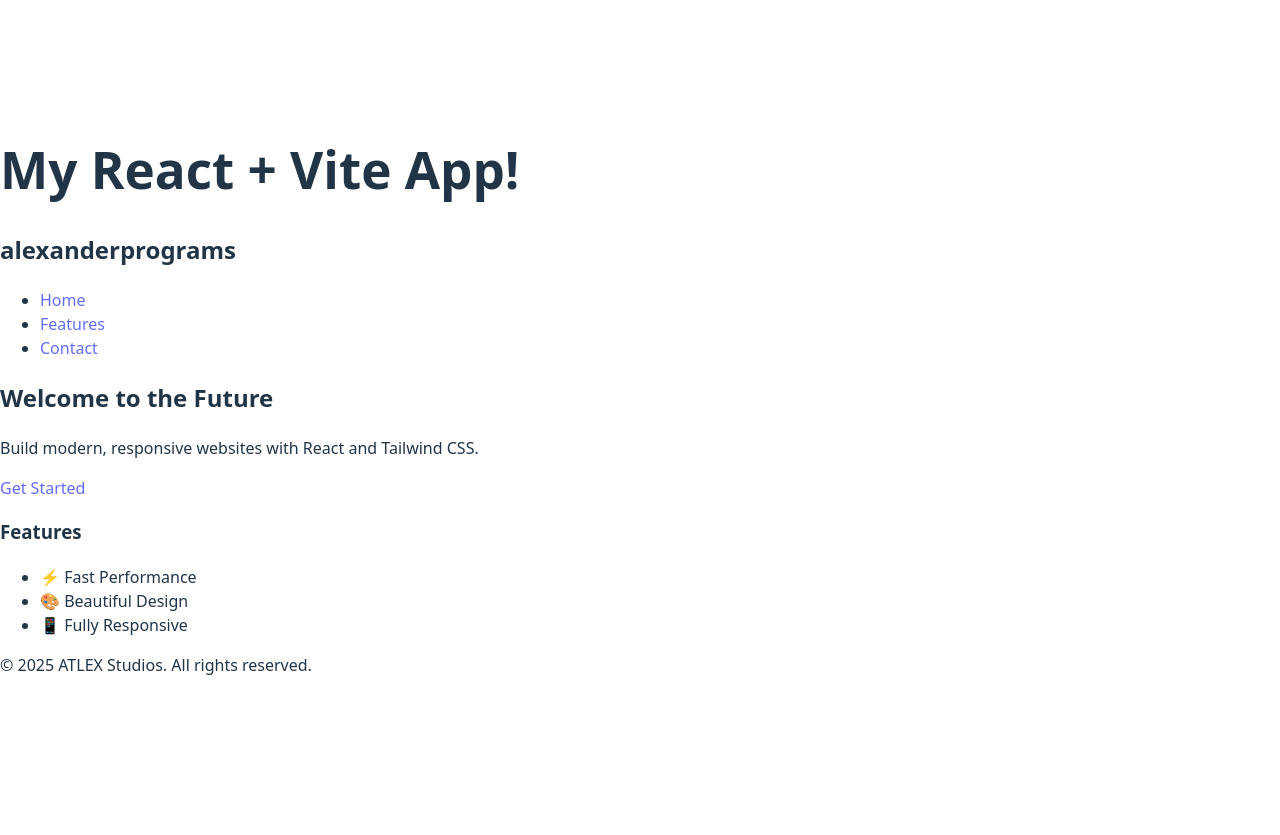
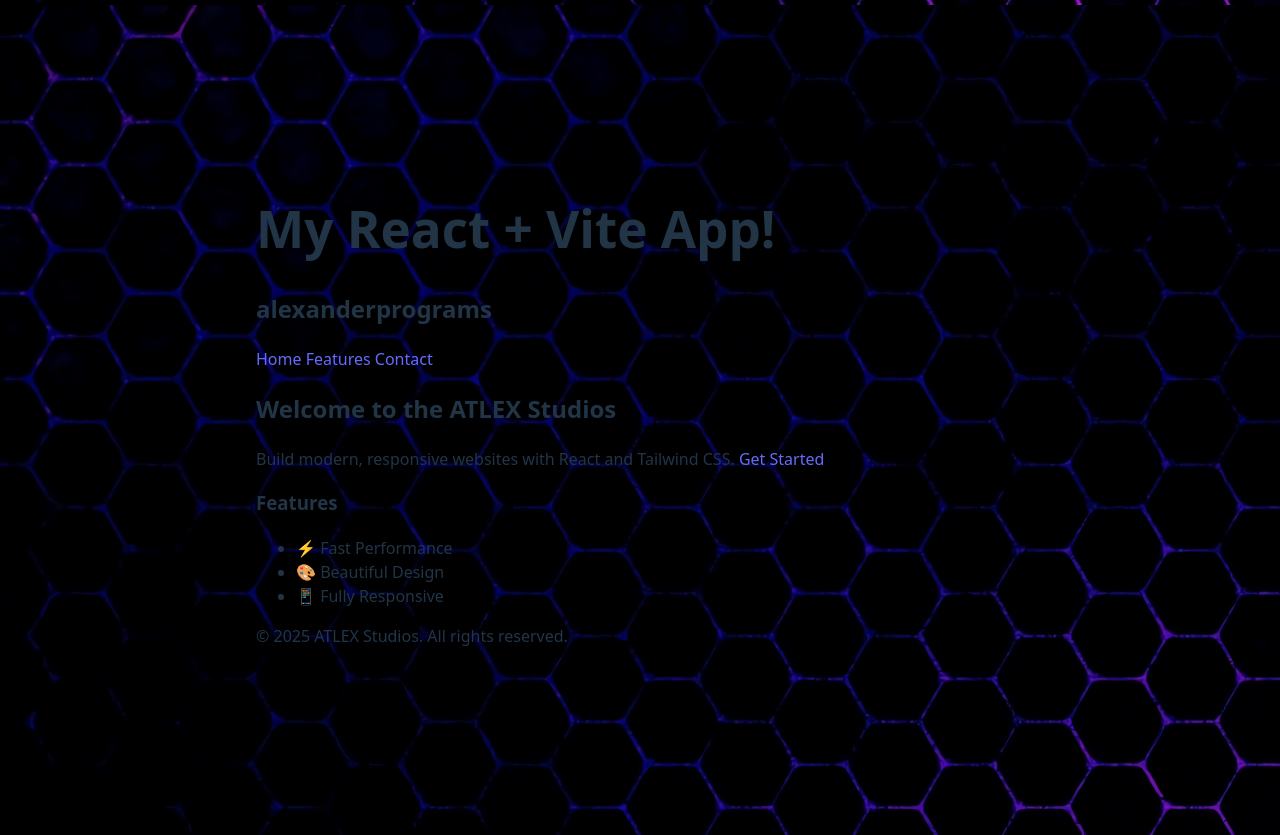
Before and after one commit to alexanderprograms/mynewapp, a React (Vite) app: page / in a window 1280 px wide. Before the commit the page ends 800 px from the top, so only its background shows below. Built offline with nearby package versions, Linux system fonts and the light colour scheme.

Commit message:
added background image

```diff
--- a/src/App.jsx
+++ b/src/App.jsx
@@ -6,12 +6,12 @@ import Footer from './components/Footer';
 function App() {
   return (
 
-    <div className="min-h-screen bg-gray-100 flex items-center justify-center p-4">
+    <div className="App">
       <Header />
       <Hero />
       <Features />
       <Footer />
-      </div>
+    </div>
 
   );
 }
--- a/src/components/Header.jsx
+++ b/src/components/Header.jsx
@@ -5,11 +5,9 @@ function Header() {
       <h1>My React + Vite App!</h1>
       <h2>alexanderprograms</h2>
       <nav>
-        <ul>
-          <li><a href="#">Home</a></li>
-          <li><a href="#">Features</a></li>
-          <li><a href="#">Contact</a></li>
-        </ul>
+          <a href="#">Home </a>
+          <a href="#">Features </a>
+          <a href="#">Contact </a>
       </nav>
     </header>
   );
--- a/src/components/Hero.jsx
+++ b/src/components/Hero.jsx
@@ -1,9 +1,9 @@
 function Hero() {
   return (
     <section>
-      <h2>Welcome to the Future</h2>
-      <p>Build modern, responsive websites with React and Tailwind CSS.</p>
-      <a href="#">Get Started</a>
+      <h2>Welcome to the ATLEX Studios</h2>
+      <p>Build modern, responsive websites with React and Tailwind CSS. <a href="#">Get Started</a> </p>
+
     </section>
   );
 }
--- a/src/index.css
+++ b/src/index.css
@@ -8,10 +8,13 @@
   line-height: 1.5;
   font-weight: 400;
 
+  margin-top: 5px;
+  margin-bottom: 10px;
+
   color-scheme: light dark;
   color: rgba(255, 255, 255, 0.87);
   background-color: #242424;
-
+  background-image: url('/background.jpg');
   font-synthesis: none;
   text-rendering: optimizeLegibility;
   -webkit-font-smoothing: antialiased;
@@ -28,11 +31,16 @@ a:hover {
 }
 
 body {
-  margin: 0;
+  margin-top: 10px;
+  margin-left: 20%;
+  margin-right: 20%;
+  margin-bottom: 10px;
   display: flex;
   place-items: center;
   min-width: 320px;
   min-height: 100vh;
+  background-color: transparent;
+
 }
 
 h1 {
```
Also changed, not shown: public/background.jpg (added).
